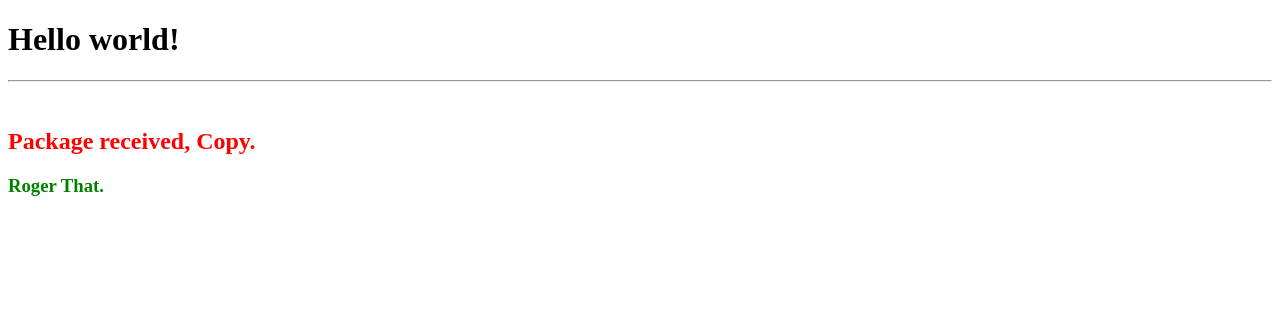
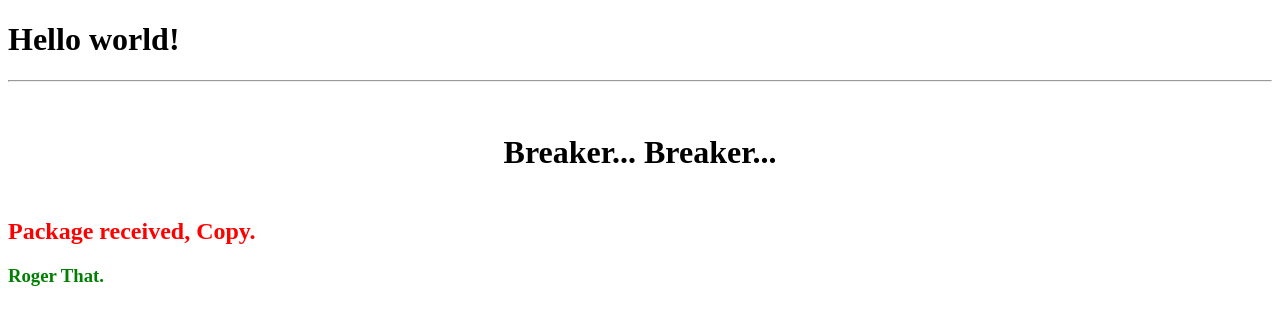
Before and after one commit to desialex17/portfolio_2, a plain HTML site: page index.html in a window 1280 px wide. Drawn offline with Linux system fonts and the light colour scheme.

Commit message:
added new div w/ id

```diff
--- a/index.html
+++ b/index.html
@@ -1,6 +1,16 @@
 <!DOCTYPE html>
 <html>  <head>
 <title>Mathurin Assignment</title>
+
+<style>
+#header {
+
+    color:black;
+    text-align:center;
+    padding:5px;
+}
+    </style>
+
 </head>
 
 <body>
@@ -8,7 +18,9 @@
 <h1>Hello world!</h1>
 <hr />
 <br>
+<div id="header"> <h1> Breaker... Breaker...</h1></div>
 <div>
 <h2 style= "color:red"> Package received, <strong>Copy.</strong>  </h3>
 <h3 style= "color:green"> <font face= "stencil"> <strong>Roger That.</strong></font></h3> </div>
+
 </body></html>
```
